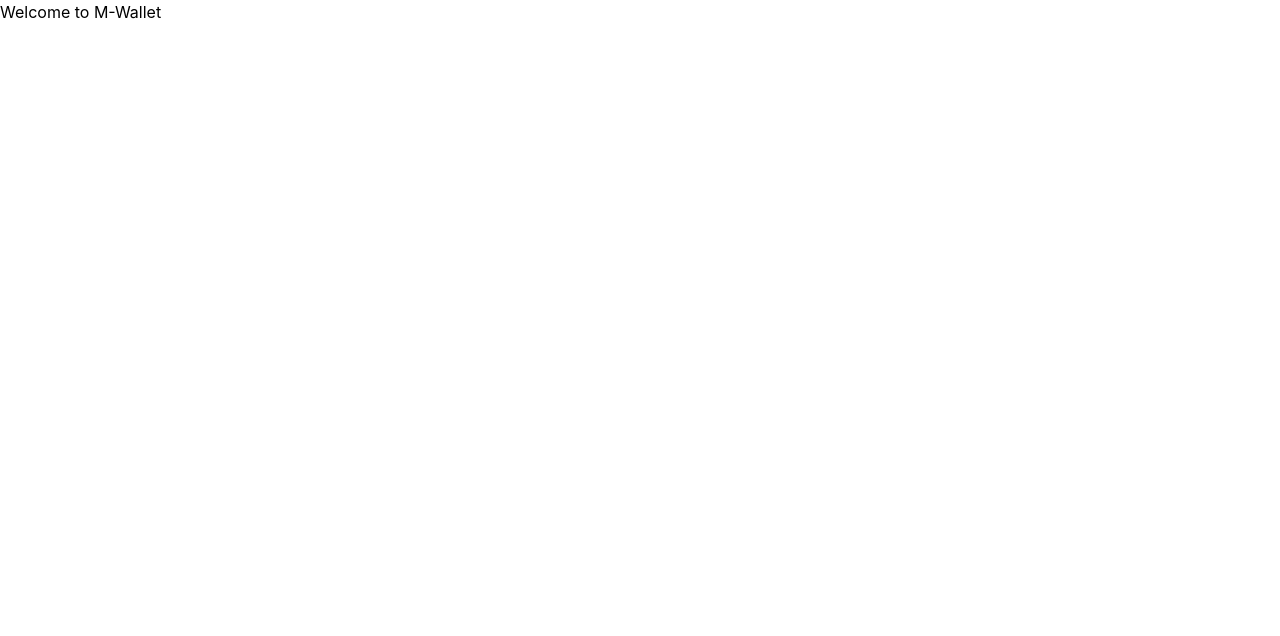
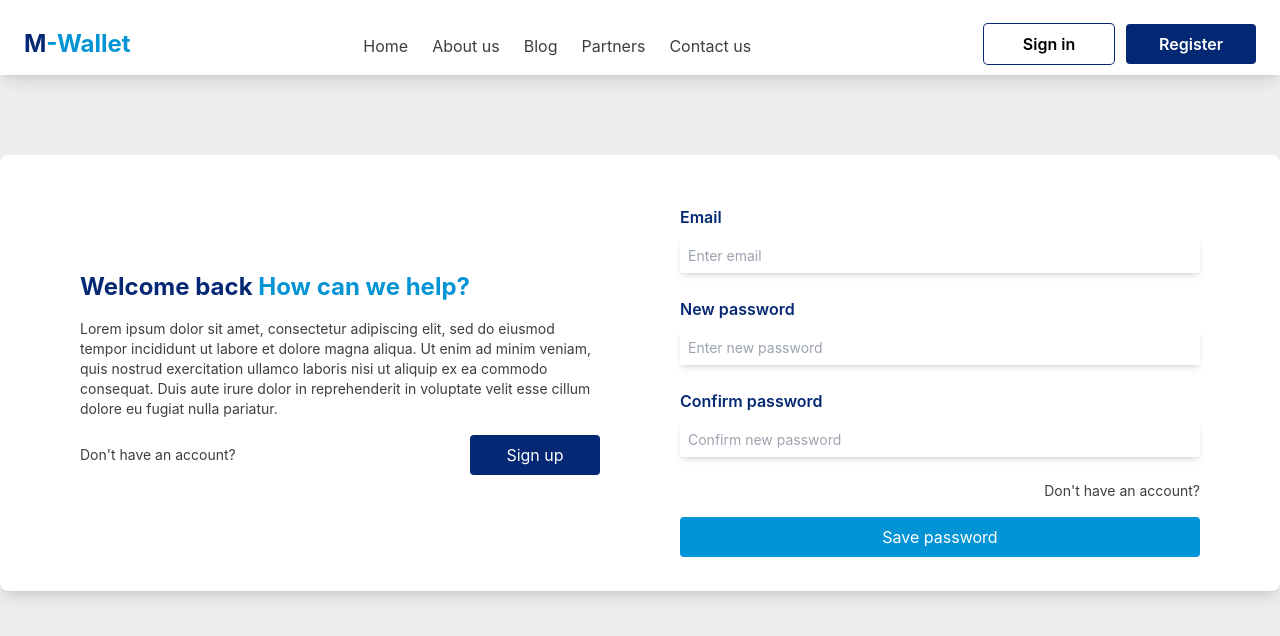
Before and after one commit to timmoh-king/m-wallet, a React (Create React App) app in the folder client/: page / in a window 1280 px wide. Shown: the top 636 px of the page. Built offline with nearby package versions, Linux system fonts and the light colour scheme.

Commit message:
login && forgot password component

```diff
--- a/client/src/App.js
+++ b/client/src/App.js
@@ -1,9 +1,10 @@
 import React from 'react';
+import ForgotPassword from './pages/ForgotPassword';
 
 function App() {
   return (
     <div>
-      Welcome to M-Wallet
+      <ForgotPassword />
     </div>
   );
 }
--- a/client/src/pages/ForgotPassword.js
+++ b/client/src/pages/ForgotPassword.js
@@ -0,0 +1,40 @@
+import React from 'react'
+import { Link } from 'react-router-dom';
+import Navbar from '../components/Navbar';
+import Button from '../components/Button';
+import Input from '../components/Input'
+
+const ForgotPassword = ({to}) => {
+  return (
+    <div className='bg-grayBackground h-[100vh] items-center'>
+      <Navbar />
+      <div className='container flex flex-row mx-auto bg-white rounded-lg shadow-lg items-center pt-12 pb-12 px-20 mt-20 mb-24 space-x-20 md:h-[436px]'>
+        <div className='flex flex-col space-y-4 md:w-1/2 '>
+            <div className='flex flex-col'>
+                <p className='text-navyBlue text-2xl font-bold pb-4'>Welcome back <span className='text-skyBlue'>How can we help?</span></p>
+                <p className='text-sm text-blackText text-start'>Lorem ipsum dolor sit amet, consectetur adipiscing elit, sed do eiusmod tempor incididunt ut labore et dolore magna aliqua. Ut enim ad minim veniam, quis nostrud exercitation ullamco laboris nisi ut aliquip ex ea commodo consequat. Duis aute irure dolor in reprehenderit in voluptate velit esse cillum dolore eu fugiat nulla pariatur.</p>
+            </div>
+            <div className='flex flex-row items-center justify-between'>
+                <Link className='text-sm text-blackText hover:text-skyBlue' to={to}>Don't have an account?</Link>
+                <div className='justify-end'>
+                    <Button buttonName="Sign up" buttonStyle='bg-navyBlue w-[130px] text-semibold text-white hover:bg-white hover:text-black hover:font-bold hover:ring-1 hover:ring-navyBlue' />
+                </div>
+            </div>
+        </div>
+        <div className='justify-end flex flex-col space-y-4 md:w-1/2'>
+            <form>
+                <Input labelName='Email' placeHolder='Enter email' isRequired={true} name='email' inputStyle='w-full' />
+                <Input labelName='New password' placeHolder='Enter new password' isRequired={true} name='password' inputStyle='w-full' />
+                <Input labelName='Confirm password' placeHolder='Confirm new password' isRequired={true} name='password' inputStyle='w-full' />
+            </form>
+            <div className='flex justify-end'>
+                <Link className='text-sm text-blackText hover:text-skyBlue' to={to}>Don't have an account?</Link>
+            </div>
+            <Button buttonName="Save password" buttonStyle='bg-skyBlue w-full text-semibold text-white hover:bg-white hover:text-black hover:ring-1 hover:font-bold hover:ring-skyBlue' />
+        </div>
+      </div>
+    </div>
+  )
+}
+
+export default ForgotPassword
--- a/client/src/pages/Signin.js
+++ b/client/src/pages/Signin.js
@@ -0,0 +1,39 @@
+import React from 'react'
+import { Link } from 'react-router-dom';
+import Navbar from '../components/Navbar';
+import Button from '../components/Button';
+import Input from '../components/Input'
+
+const Signin = ({to}) => {
+  return (
+    <div className='bg-grayBackground h-[100vh] items-center'>
+      <Navbar />
+      <div className='container flex flex-row mx-auto bg-white rounded-lg shadow-lg items-center pt-12 pb-12 px-20 mt-20 mb-24 space-x-20 md:h-[436px]'>
+        <div className='flex flex-col space-y-4 md:w-1/2 '>
+            <div className='flex flex-col'>
+                <p className='text-navyBlue text-2xl font-bold pb-4'>Welcome back <span className='text-skyBlue'>How can we help?</span></p>
+                <p className='text-sm text-blackText text-start'>Lorem ipsum dolor sit amet, consectetur adipiscing elit, sed do eiusmod tempor incididunt ut labore et dolore magna aliqua. Ut enim ad minim veniam, quis nostrud exercitation ullamco laboris nisi ut aliquip ex ea commodo consequat. Duis aute irure dolor in reprehenderit in voluptate velit esse cillum dolore eu fugiat nulla pariatur.</p>
+            </div>
+            <div className='flex flex-row items-center justify-between'>
+                <Link className='text-sm text-blackText hover:text-skyBlue' to={to}>Don't have an account?</Link>
+                <div className='justify-end'>
+                    <Button buttonName="Sign up" buttonStyle='bg-navyBlue w-[130px] text-semibold text-white hover:bg-white hover:text-black hover:font-bold hover:ring-1 hover:ring-navyBlue' />
+                </div>
+            </div>
+        </div>
+        <div className='justify-end flex flex-col space-y-4 md:w-1/2'>
+            <form>
+                <Input labelName='Email' placeHolder='Enter email' isRequired={true} name='email' inputStyle='w-full' />
+                <Input labelName='Password' placeHolder='Enter password' isRequired={true} name='password' inputStyle='w-full' />
+            </form>
+            <div className='flex justify-end'>
+                <Link className='text-sm text-blackText hover:text-skyBlue' to={to}>forgot password?</Link>
+            </div>
+            <Button buttonName="Sign in" buttonStyle='bg-skyBlue w-full text-semibold text-white hover:bg-white hover:text-black hover:ring-1 hover:font-bold hover:ring-skyBlue' />
+        </div>
+      </div>
+    </div>
+  )
+}
+
+export default Signin
```
Also changed, not shown: client/src/components/index.js (deleted).
